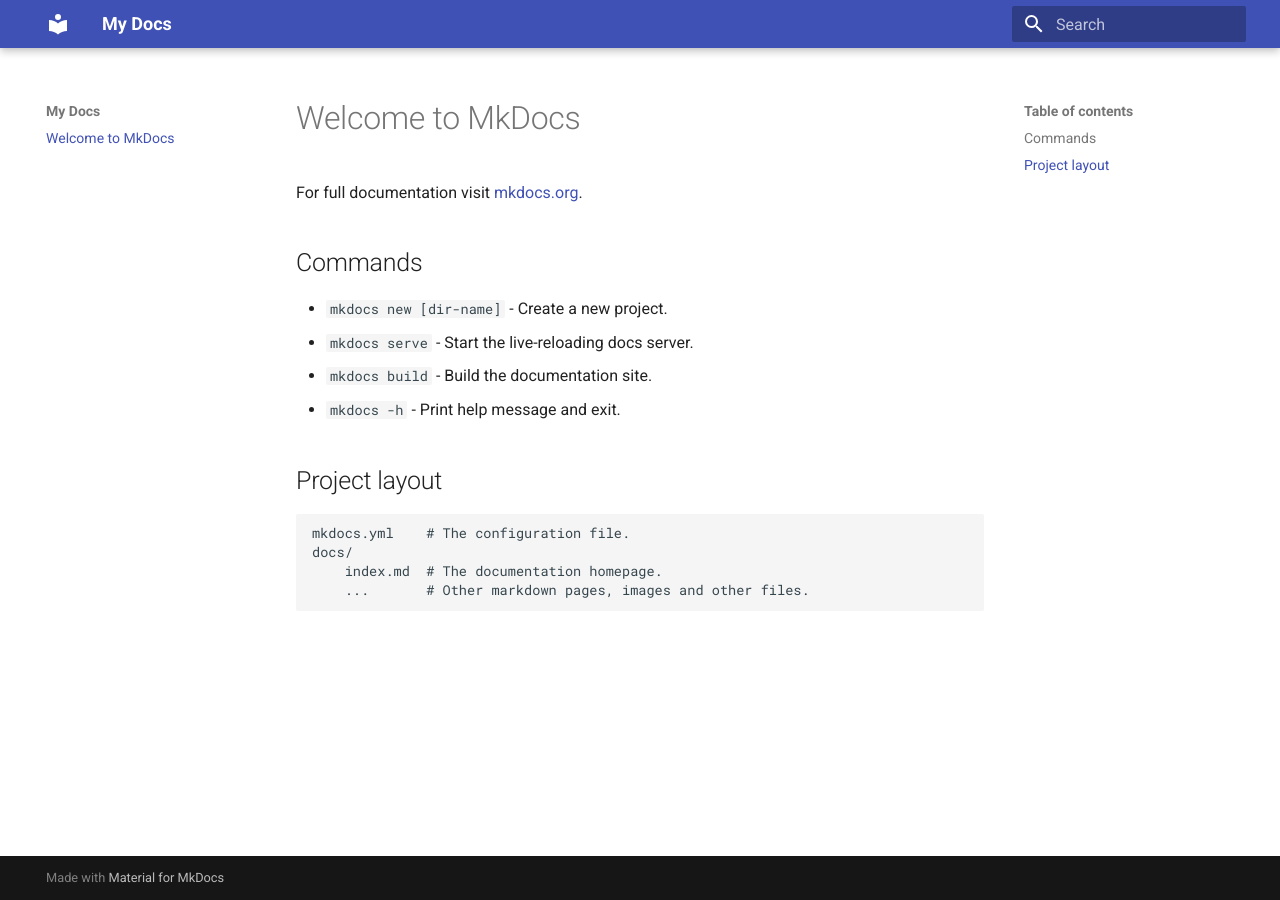
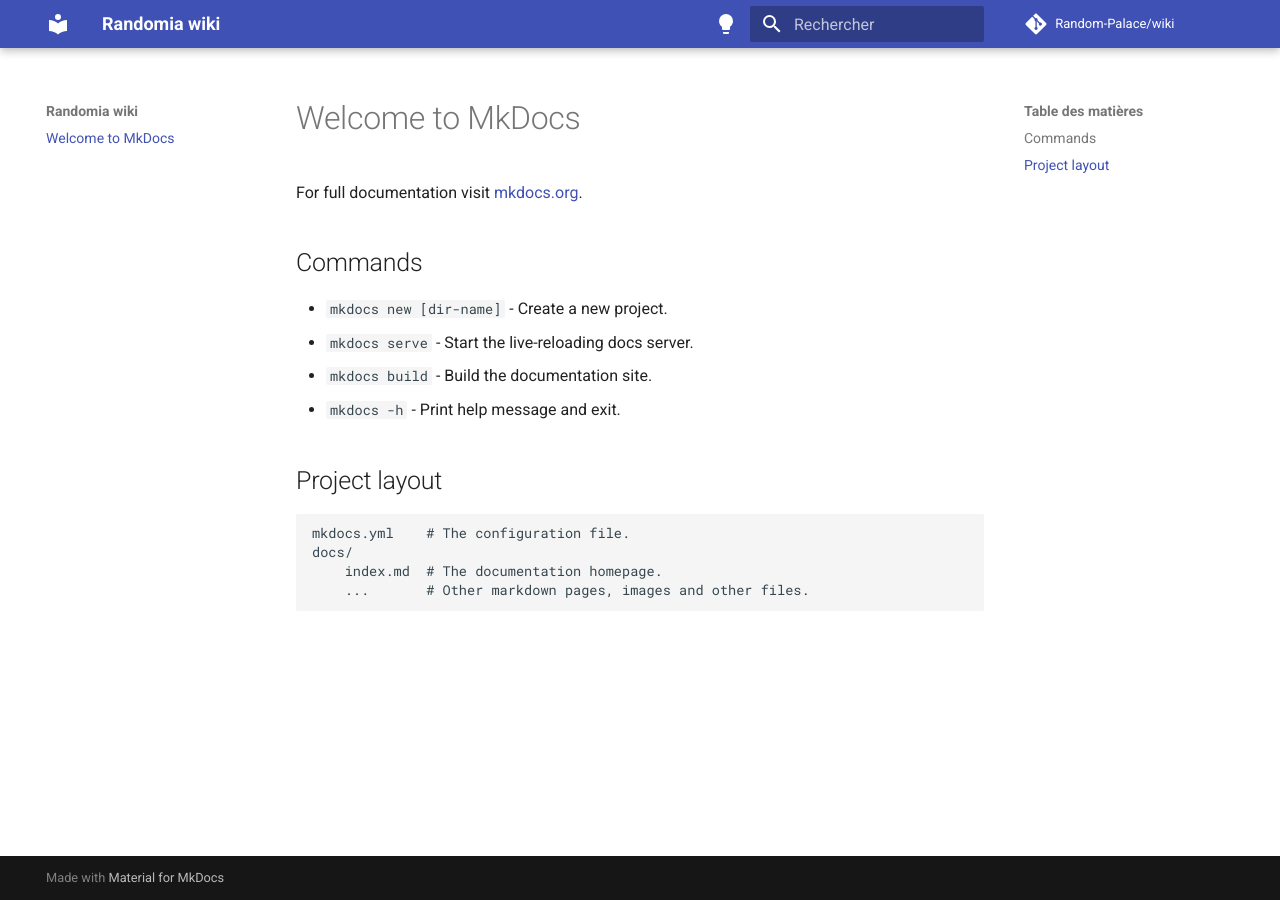
Before and after one commit to Random-Palace/wiki, an MkDocs documentation site: the page built from docs/index.md, in a window 1280 px wide. Built offline with MkDocs 1.6.1 and Material for MkDocs 9.7.7, drawn with Linux system fonts in a browser that asks for light colours; comment, search, counter and statistics services are not loaded.

Commit message:
Updated theme
Updated theme to match as needed

```diff
--- a/mkdocs.yml
+++ b/mkdocs.yml
@@ -1,3 +1,22 @@
-site_name: My Docs
+site_name: Randomia wiki
+repo_url: https://github.com/Random-Palace/wiki
+repo_name: Random-Palace/wiki
+extra:
+  homepage: https://randomia.random-palace.fr/
 theme:
+    features:
+        - navigation.instant
     name: material
+    language: fr
+    palette:
+    # Palette toggle for light mode
+    - scheme: default
+      toggle:
+        icon: material/lightbulb
+        name: Switch to dark mode
+
+    # Palette toggle for dark mode
+    - scheme: slate
+      toggle:
+        icon: material/lightbulb-outline
+        name: Switch to light mode
```
